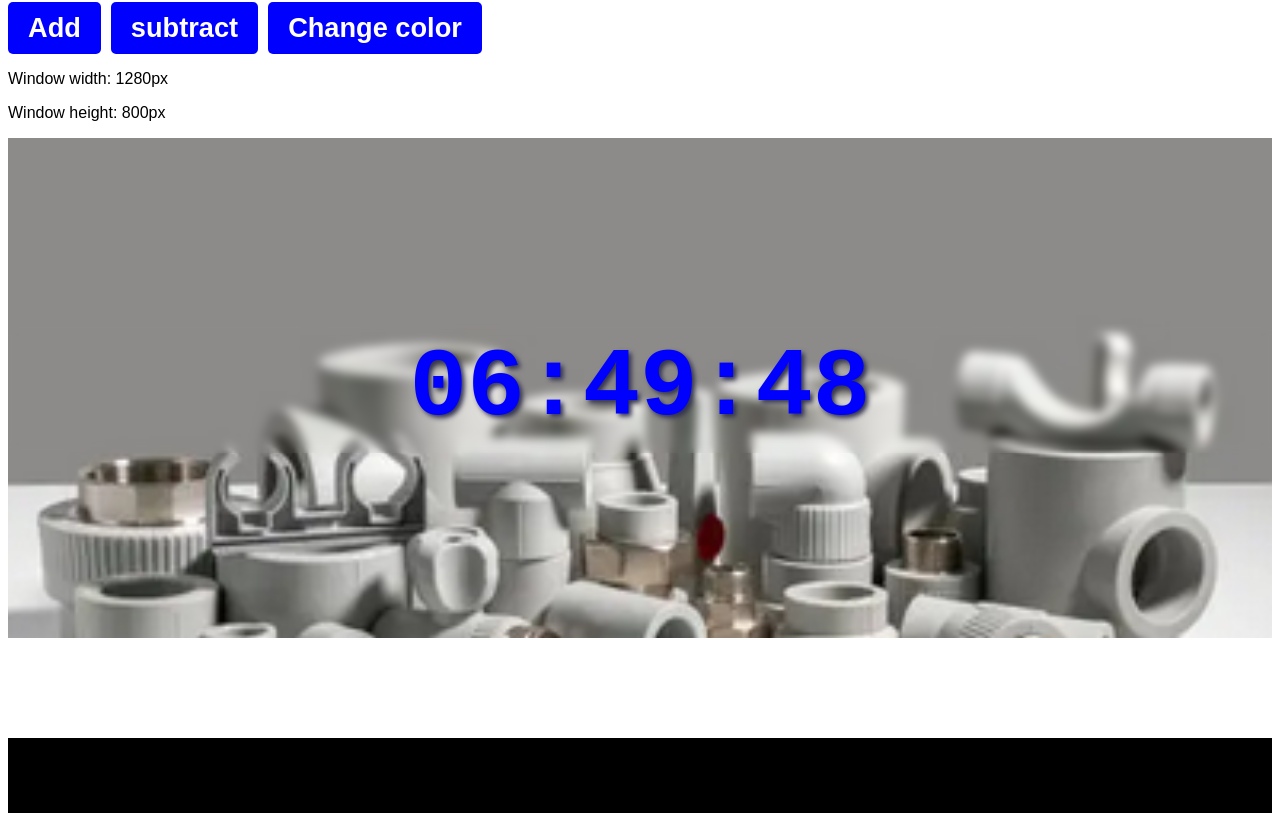
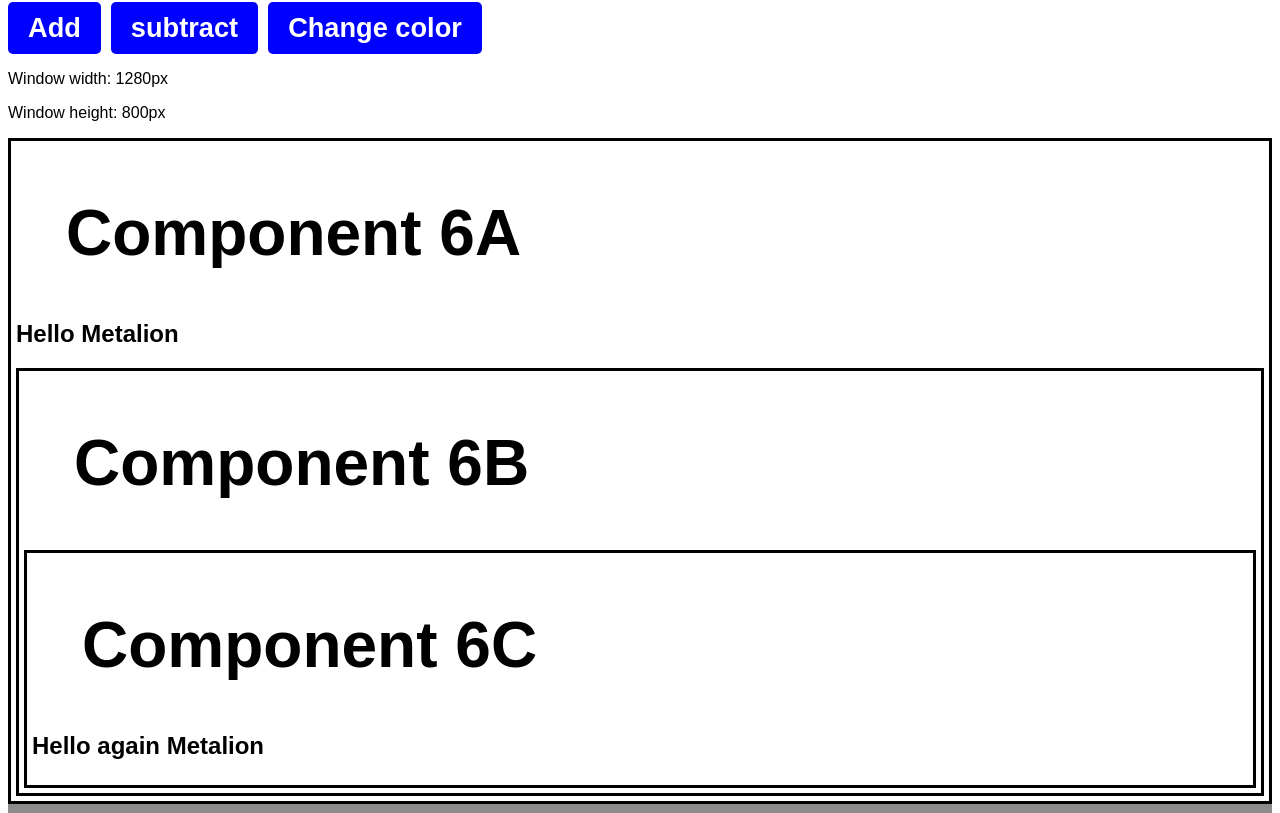
Before and after one commit to MetaDaniel/my-react-app, a React (Vite) app: page / in a window 1280 px wide. Shown: the part 3727-4540 px from the top of the page. Built offline with nearby package versions, Linux system fonts and the light colour scheme.

Commit message:
version 4

```diff
--- a/src/App.jsx
+++ b/src/App.jsx
@@ -16,6 +16,7 @@ import TodoList from "./ToDolist.jsx"
 import MyComponent4 from "./MyComponent4.jsx"
 import MyComponent5 from "./MyComponent5.jsx"
 import DigitalClock from "./DigitalClock.jsx"
+import MyComponent6A from "./Component6A.jsx"
 
 
 function App() {
@@ -42,6 +43,7 @@ function App() {
       <MyComponent3  /*Updating state of arrays of objects*/ />
       <MyComponent4  /*useEffect in react-hook*/ />
       <MyComponent5  /*width and height adjustment with user effect*/ />
+      <MyComponent6A  /**/ />
       <DigitalClock  /*Digital clockt*/ />
       <TodoList  /*Building to do list*/ />
 
--- /dev/null
+++ b/src/Component6A.jsx
@@ -0,0 +1,23 @@
+import { useState, createContext} from "react";
+import MyComponent6B from "./Component6B";
+
+export const userContext = createContext();
+
+
+function MyComponent6A (){
+
+const [user, setUser] = useState("Metalion")
+
+return(<div className="box">
+    <h1>Component 6A</h1>
+    <h2>{`Hello ${user}`}</h2>
+    <userContext.Provider value={user}>
+
+       <MyComponent6B user =  {user}  />
+
+    </userContext.Provider>
+
+</div>)
+}
+
+export default MyComponent6A;
--- /dev/null
+++ b/src/Component6B.jsx
@@ -0,0 +1,12 @@
+
+import MyComponent6C from "./Component6C";
+
+function MyComponent6B (){
+return(<div className="box">
+    <h1>Component 6B</h1>
+    <MyComponent6C />
+
+</div>)
+}
+
+export default MyComponent6B;
--- /dev/null
+++ b/src/Component6C.jsx
@@ -0,0 +1,15 @@
+import React,{useContext} from "react";
+import { userContext } from "./Component6A";
+
+function MyComponent6C (){
+
+const user = useContext(userContext)
+
+return(<div className="box">
+    <h1>Component 6C</h1>
+    <h2>{`Hello again  ${user}`}</h2>
+
+</div>)
+}
+
+export default MyComponent6C;
--- a/src/index.css
+++ b/src/index.css
@@ -257,3 +257,8 @@ font-family:monospace ;
 text-shadow:3px 3px 5px rgb(49, 49, 79) ;
 text-align: center;
 }
+
+.box{
+  border: 3px solid black;
+  padding: 5px;
+}
```
Also changed, not shown: src/Component6D.jsx (added, +14 -0 lines).
